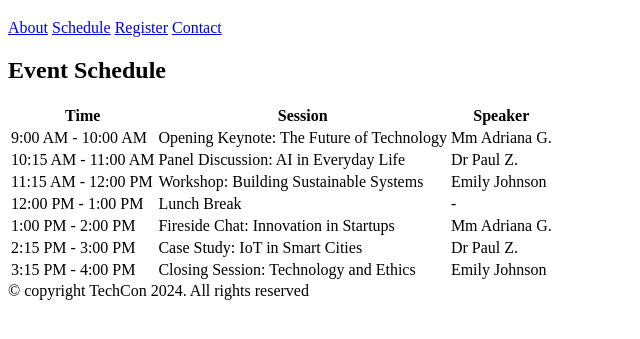
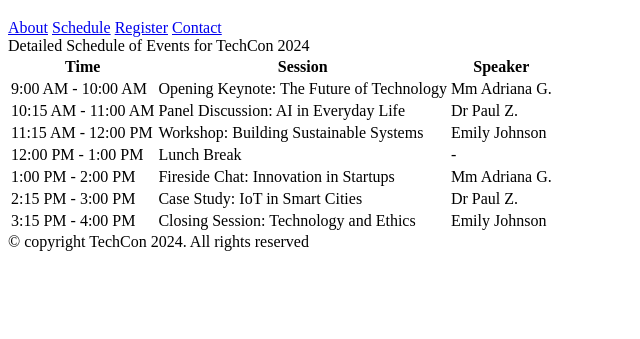
Before and after one commit to Jessekay/TechCon_HTML, a plain HTML site: page techcon_website/schedule.html in a window 1280 px wide. Shown: the part 61-400 px from the top of the page, without its empty margins (0-640 px from the left). Drawn offline with Linux system fonts and the light colour scheme.

Commit message:
Modify file

```diff
--- a/techcon_website/schedule.html
+++ b/techcon_website/schedule.html
@@ -16,7 +16,7 @@
     </nav>
   </header>
   <main>
-    <h2>Event Schedule</h2>
+    <caption>Detailed Schedule of Events for TechCon 2024</caption>
     <table>
       <thead>
         <tr>
```
